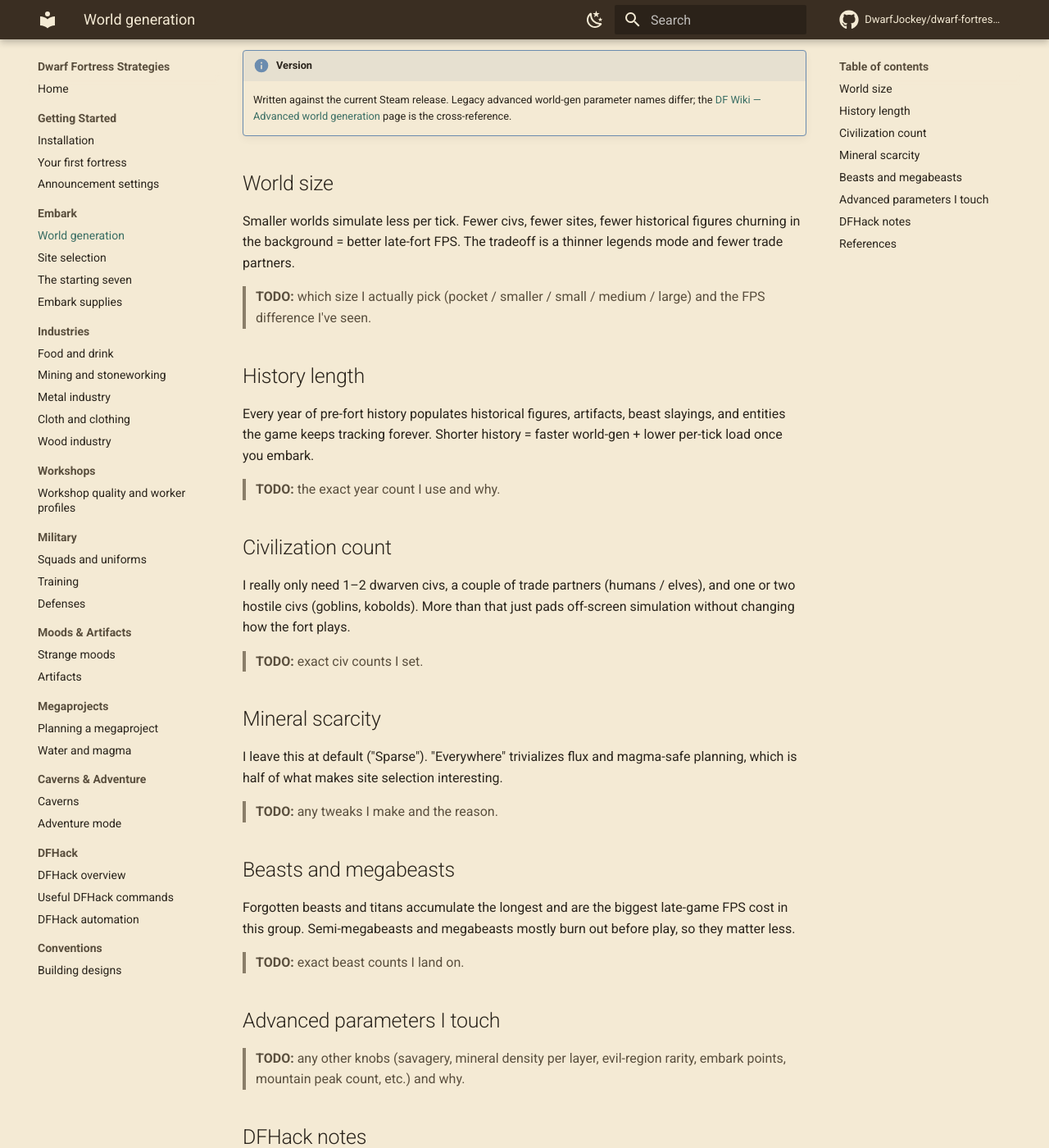
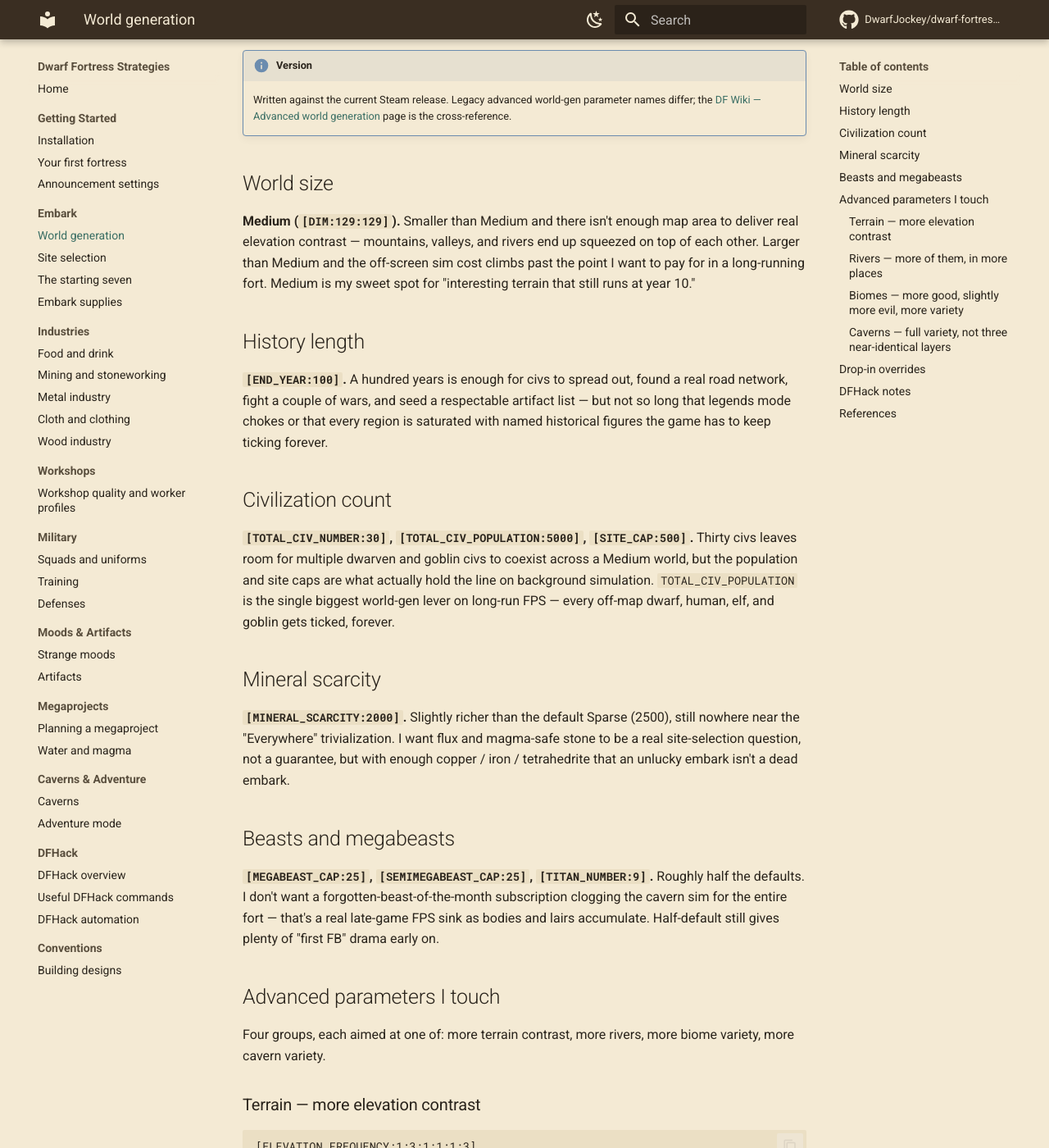
Before and after one commit to DwarfJockey/dwarf-fortress-strategies, an MkDocs documentation site: the page built from docs/embark/world-gen.md, in a window 1280 px wide and 1400 px high, scrolled down 215 px. Shown: the whole window at 82% size. Built offline with MkDocs 1.6.1 and Material for MkDocs 9.7.7, drawn with Linux system fonts in a browser that asks for light colours; comment, search, counter and statistics services are not loaded; some of the changed text lies outside the part shown.

Commit message:
Fill world-gen page with varied-terrain advanced preset
Replaces the TODO stubs on docs/embark/world-gen.md with concrete
parameter choices: Medium world, 100-year history, capped civ pop /
sites, halved beast caps, plus four override groups for sharper
elevation contrast, more rivers, more good / slightly more evil
biomes, and full-range cavern variation. Adds a paste-ready
Drop-in overrides block and a warning that aggressive terrain
constraints raise the world-gen rejection rate.

All tokens verified against dwarffortresswiki.org Advanced
world generation page.

Co-Authored-By: Claude Opus 4.7 <noreply@anthropic.com>

````diff
--- a/docs/embark/world-gen.md
+++ b/docs/embark/world-gen.md
@@ -8,41 +8,129 @@ World gen sets the fort's long-term FPS ceiling. Every civ, site, and historical
 
 ## World size
 
-Smaller worlds simulate less per tick. Fewer civs, fewer sites, fewer historical figures churning in the background = better late-fort FPS. The tradeoff is a thinner legends mode and fewer trade partners.
-
-> **TODO:** which size I actually pick (pocket / smaller / small / medium / large) and the FPS difference I've seen.
+**Medium (`[DIM:129:129]`).** Smaller than Medium and there isn't enough map area to deliver real elevation contrast — mountains, valleys, and rivers end up squeezed on top of each other. Larger than Medium and the off-screen sim cost climbs past the point I want to pay for in a long-running fort. Medium is my sweet spot for "interesting terrain that still runs at year 10."
 
 ## History length
 
-Every year of pre-fort history populates historical figures, artifacts, beast slayings, and entities the game keeps tracking forever. Shorter history = faster world-gen + lower per-tick load once you embark.
-
-> **TODO:** the exact year count I use and why.
+**`[END_YEAR:100]`.** A hundred years is enough for civs to spread out, found a real road network, fight a couple of wars, and seed a respectable artifact list — but not so long that legends mode chokes or that every region is saturated with named historical figures the game has to keep ticking forever.
 
 ## Civilization count
 
-I really only need 1–2 dwarven civs, a couple of trade partners (humans / elves), and one or two hostile civs (goblins, kobolds). More than that just pads off-screen simulation without changing how the fort plays.
-
-> **TODO:** exact civ counts I set.
+**`[TOTAL_CIV_NUMBER:30]`, `[TOTAL_CIV_POPULATION:5000]`, `[SITE_CAP:500]`.** Thirty civs leaves room for multiple dwarven and goblin civs to coexist across a Medium world, but the population and site caps are what actually hold the line on background simulation. `TOTAL_CIV_POPULATION` is the single biggest world-gen lever on long-run FPS — every off-map dwarf, human, elf, and goblin gets ticked, forever.
 
 ## Mineral scarcity
 
-I leave this at default ("Sparse"). "Everywhere" trivializes flux and magma-safe planning, which is half of what makes site selection interesting.
-
-> **TODO:** any tweaks I make and the reason.
+**`[MINERAL_SCARCITY:2000]`.** Slightly richer than the default Sparse (2500), still nowhere near the "Everywhere" trivialization. I want flux and magma-safe stone to be a real site-selection question, not a guarantee, but with enough copper / iron / tetrahedrite that an unlucky embark isn't a dead embark.
 
 ## Beasts and megabeasts
 
-Forgotten beasts and titans accumulate the longest and are the biggest late-game FPS cost in this group. Semi-megabeasts and megabeasts mostly burn out before play, so they matter less.
-
-> **TODO:** exact beast counts I land on.
+**`[MEGABEAST_CAP:25]`, `[SEMIMEGABEAST_CAP:25]`, `[TITAN_NUMBER:9]`.** Roughly half the defaults. I don't want a forgotten-beast-of-the-month subscription clogging the cavern sim for the entire fort — that's a real late-game FPS sink as bodies and lairs accumulate. Half-default still gives plenty of "first FB" drama early on.
 
 ## Advanced parameters I touch
 
-> **TODO:** any other knobs (savagery, mineral density per layer, evil-region rarity, embark points, mountain peak count, etc.) and why.
+Four groups, each aimed at one of: more terrain contrast, more rivers, more biome variety, more cavern variety.
+
+### Terrain — more elevation contrast
+
+```text
+[ELEVATION_FREQUENCY:1:3:1:1:1:3]
+[PEAK_NUMBER_MIN:30]
+[EROSION_CYCLE_COUNT:100]
+[PERIODICALLY_ERODE_EXTREMES:0]
+```
+
+Weight the elevation distribution toward the low and high bands (instead of the default flat `1:1:1:1:1:1`), force more named peaks, cut erosion roughly in half, and stop the periodic extreme-smoothing pass. Net effect: sharper mountains, deeper valleys, more visually dramatic embark options.
+
+### Rivers — more of them, in more places
+
+```text
+[RIVER_MINS:200:200]
+[RAINFALL:25:100:200:200]
+[RAIN_FREQUENCY:1:1:1:2:3:3]
+[OROGRAPHIC_PRECIPITATION:1]
+```
+
+Lower the minimum river-source elevation from default 400 so rivers can start outside just the high peaks. Bump the rainfall floor up from 0 so dry regions still grow some water, and weight the rainfall distribution toward the wet end. Orographic precipitation makes the windward sides of mountains get extra rain, which produces more headwaters where the elevation tweaks above just created new ridges.
+
+### Biomes — more good, slightly more evil, more variety
+
+```text
+[GOOD_SQ_COUNTS:100:200:400]
+[EVIL_SQ_COUNTS:50:100:200]
+[SUBREGION_MAX:1500]
+```
+
+Roughly 4× the good-tile floor and 2× the evil-tile floor relative to the default `25:50:100` — much more alignment variety on embark without flooding the map with reanimating biomes. Bumping `SUBREGION_MAX` lets the map break into more distinct biome patches instead of one big undifferentiated swamp.
+
+### Caverns — full variety, not three near-identical layers
+
+```text
+[CAVERN_LAYER_OPENNESS_MIN:0]
+[CAVERN_LAYER_OPENNESS_MAX:100]
+[CAVERN_LAYER_PASSAGE_DENSITY_MIN:0]
+[CAVERN_LAYER_PASSAGE_DENSITY_MAX:100]
+[CAVERN_LAYER_WATER_MIN:0]
+[CAVERN_LAYER_WATER_MAX:100]
+```
+
+Full 0–100 ranges on openness, passage density, and water mean the three cavern layers come out genuinely different — one cramped and dry, one cathedral-sized, one half-flooded — instead of three near-identical levels. Separately, `[VOLCANO_MIN:30]` gives more magma embark options without changing the cavern shape.
+
+## Drop-in overrides
+
+When I run a new world with this preset, these are the tokens I override on top of the **Medium Region** default. Anything not listed keeps the default value.
+
+```text
+# Size and history
+[DIM:129:129]
+[END_YEAR:100]
+
+# Civ + site caps (long-run FPS)
+[TOTAL_CIV_NUMBER:30]
+[TOTAL_CIV_POPULATION:5000]
+[SITE_CAP:500]
+
+# Beasts (cut accumulation, keep early drama)
+[MEGABEAST_CAP:25]
+[SEMIMEGABEAST_CAP:25]
+[TITAN_NUMBER:9]
+
+# Terrain — sharper mountains and valleys
+[ELEVATION_FREQUENCY:1:3:1:1:1:3]
+[PEAK_NUMBER_MIN:30]
+[EROSION_CYCLE_COUNT:100]
+[PERIODICALLY_ERODE_EXTREMES:0]
+
+# Rivers — more sources, more rain
+[RIVER_MINS:200:200]
+[RAINFALL:25:100:200:200]
+[RAIN_FREQUENCY:1:1:1:2:3:3]
+[OROGRAPHIC_PRECIPITATION:1]
+
+# Biomes — more good, slightly more evil, more variety
+[GOOD_SQ_COUNTS:100:200:400]
+[EVIL_SQ_COUNTS:50:100:200]
+[SUBREGION_MAX:1500]
+
+# Caverns — full variation across the three layers
+[CAVERN_LAYER_OPENNESS_MIN:0]
+[CAVERN_LAYER_OPENNESS_MAX:100]
+[CAVERN_LAYER_PASSAGE_DENSITY_MIN:0]
+[CAVERN_LAYER_PASSAGE_DENSITY_MAX:100]
+[CAVERN_LAYER_WATER_MIN:0]
+[CAVERN_LAYER_WATER_MAX:100]
+
+# Resources
+[MINERAL_SCARCITY:2000]
+[VOLCANO_MIN:30]
+```
+
+!!! warning "If world gen stalls, relax the terrain constraints first"
+
+    Low erosion + extreme elevations + lots of rivers means world gen will reject more candidate worlds before it lands a valid one. If gen takes too many rejections, bump `EROSION_CYCLE_COUNT` up toward 200 or set `PERIODICALLY_ERODE_EXTREMES` back to 1 — both relax the constraints without changing the overall shape of the world.
 
 ## DFHack notes
 
-> **TODO:** post-gen survey tools I use — [`embark-assistant`](https://docs.dfhack.org/en/stable/docs/tools/embark-assistant.html) for site search, [`prospect`](https://docs.dfhack.org/en/stable/docs/tools/prospect.html) at the embark screen.
+After world gen, I run [`embark-assistant`](https://docs.dfhack.org/en/stable/docs/tools/embark-assistant.html) at the site-finder screen and filter for the combination of flux + magma + soil + aquifer depth I'm after. This preset produces a lot of viable sites and I'd rather query them than scroll. [`prospect`](https://docs.dfhack.org/en/stable/docs/tools/prospect.html) on the embark rectangle before final confirm catches the actual ore and gem profile of the tiles I'm about to claim.
 
 ## References
 
````
